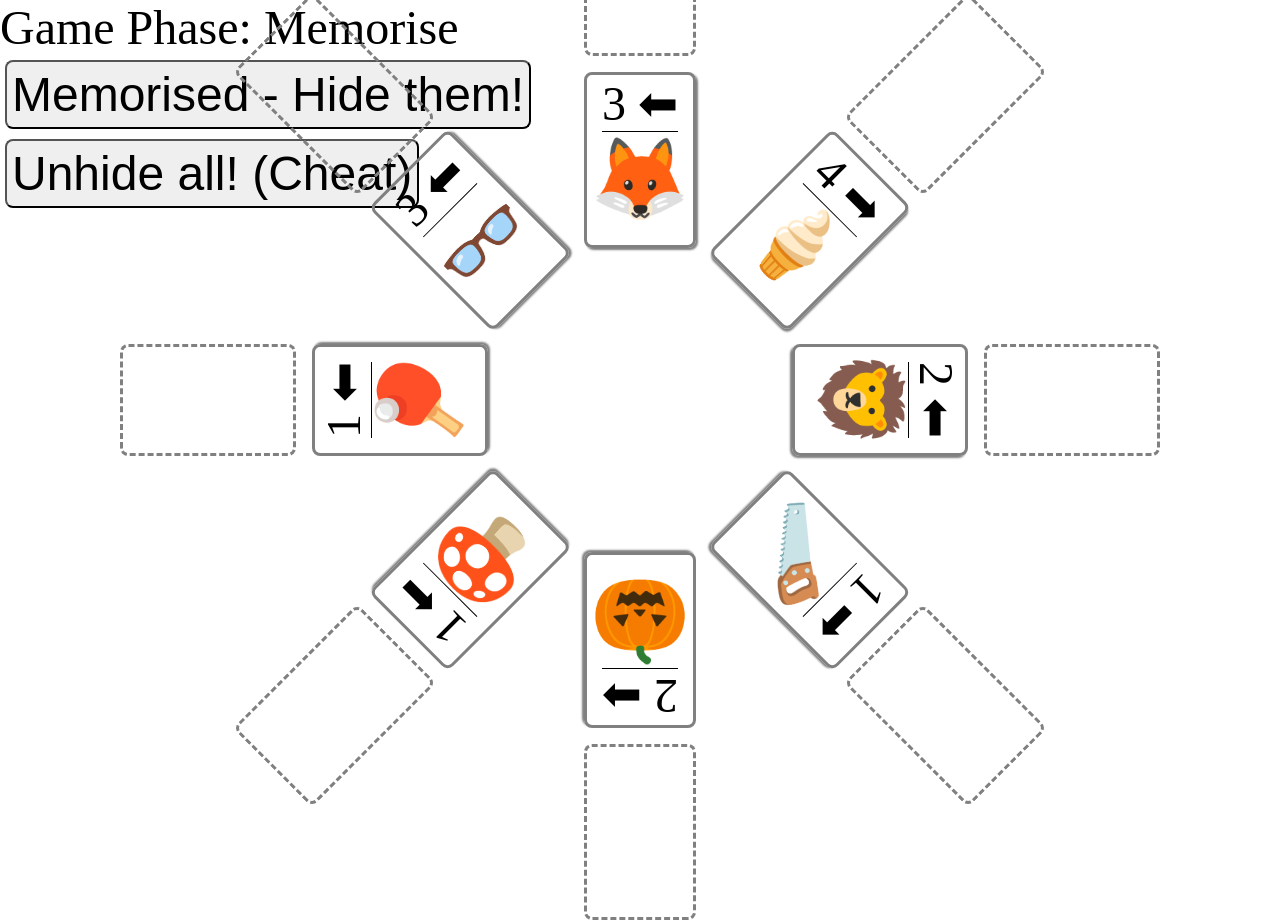
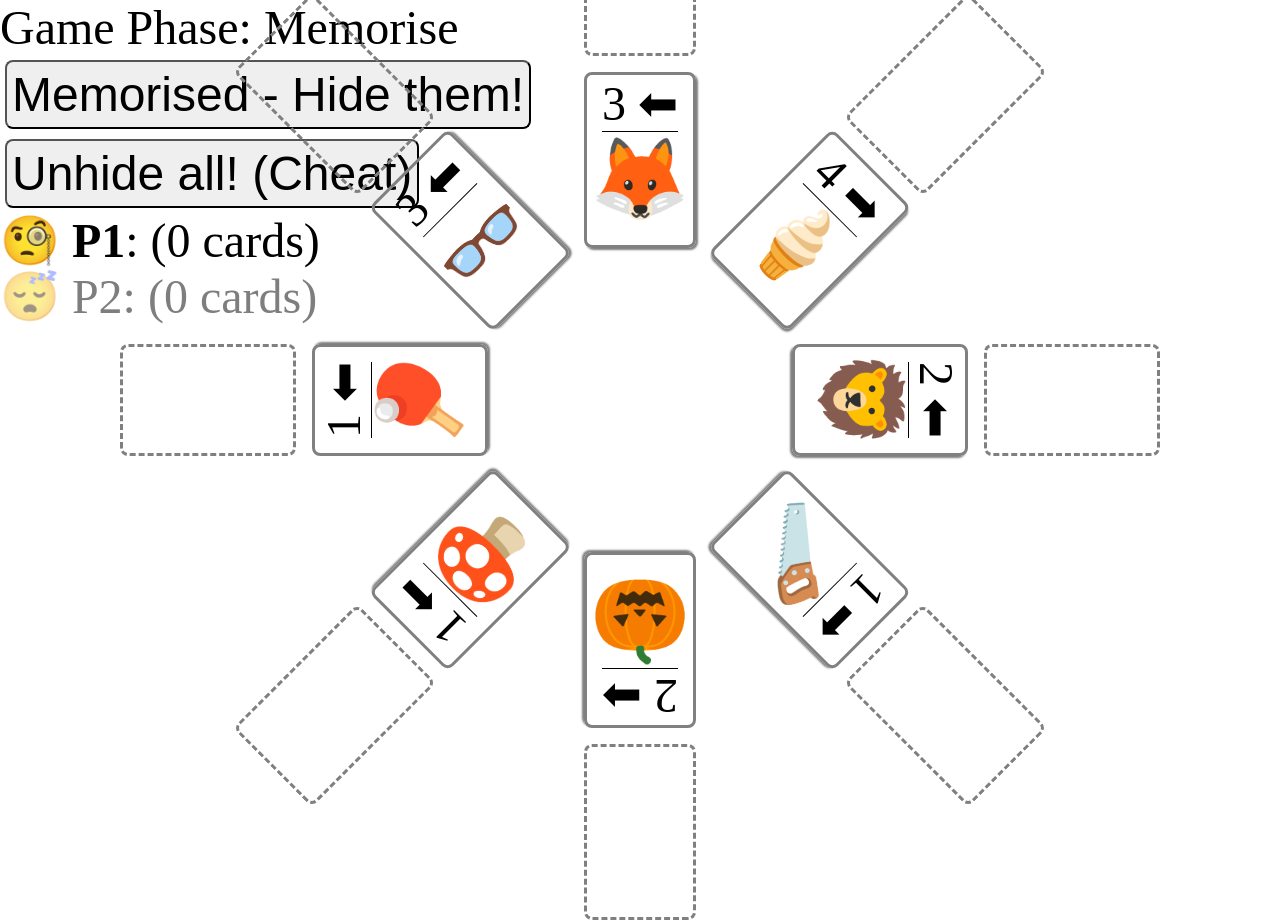
Before and after one commit to nbogie/sherlock-game-react-ts, a React (Create React App) app: page / in a window 1280 px wide. Built offline with nearby package versions, Linux system fonts and the light colour scheme.

Commit message:
add concept and view of current player

```diff
--- a/src/App.css
+++ b/src/App.css
@@ -136,3 +136,15 @@ button {
   justify-content: flex-start;
   align-items: flex-start;
 }
+
+.player.active {
+  /* border: 2px solid red; */
+}
+
+.player.inactive {
+  opacity: 0.5;
+}
+
+span.active {
+  font-weight: bold;
+}
--- a/src/components/MemoryRingGame.tsx
+++ b/src/components/MemoryRingGame.tsx
@@ -4,6 +4,7 @@ import { cardAtPos } from "../gameCore/deck";
 import { createInitialState, GameState } from "../gameCore/gameState";
 import { Card } from "../gameCore/types";
 import { CardRingView } from "./CardRingView";
+import { PlayersView } from "./PlayersView";
 
 export function MemoryRingGame() {
     const initialState: GameState = createInitialState();
@@ -25,7 +26,6 @@ export function MemoryRingGame() {
         dispatch({ type: "take-won-card", slotNumber: gameState.markerPos, card: cardAtPos(gameState.inPlayCards, gameState.markerPos) });
     }
 
-
     return (
         <div className="memoryRingGame">
             Game Phase: {gameState.phase}
@@ -35,6 +35,10 @@ export function MemoryRingGame() {
                 {gameState.phase === "WaitForCardWinAck" && <button onClick={handleTakeWonCard}>Take won card!</button>}
                 {<button onClick={handleUnhideAll}>Unhide all! (Cheat)</button>}
             </div>
+            <PlayersView
+                players={gameState.players}
+                currentPlayerId={gameState.currentPlayerId}
+            />
             <CardRingView
                 inPlayCards={gameState.inPlayCards}
                 handleMarkerClick={(slotNumber, card: Card) => { dispatch({ type: "place-marker", slotNumber }) }}
--- /dev/null
+++ b/src/components/PlayerView.tsx
@@ -0,0 +1,12 @@
+import { Player } from "../gameCore/types";
+
+interface PlayerViewProps {
+    player: Player;
+    isActive: boolean;
+}
+export function PlayerView(props: PlayerViewProps) {
+    const { player, isActive } = props;
+    const activeClass = isActive ? "active" : "inactive";
+    const indicator = isActive ? "🧐" : "😴";
+    return <div className={"player " + activeClass}>{indicator} <span className={activeClass}>{player.name}</span>: ({player.cardsWon.length} cards)</div>
+}
--- /dev/null
+++ b/src/components/PlayersView.tsx
@@ -0,0 +1,15 @@
+import { Player } from "../gameCore/types"
+import { PlayerView } from "./PlayerView"
+
+interface PlayersViewProps {
+    players: Player[];
+    currentPlayerId: string;
+}
+export function PlayersView(props: PlayersViewProps) {
+    const { players, currentPlayerId } = props;
+    return (<div>
+        {players.map(player => (
+            <PlayerView player={player} key={player.id} isActive={currentPlayerId === player.id} />
+        ))}
+    </div>)
+}
--- a/src/gameCore/gameState.ts
+++ b/src/gameCore/gameState.ts
@@ -9,6 +9,7 @@ export interface GameState {
   markerPos: SlotNumber | null;
   phase: Phase;
   players: Player[];
+  currentPlayerId: string;
 }
 
 export function createInitialState(): GameState {
@@ -25,5 +26,6 @@ export function createInitialState(): GameState {
     phase: "Memorise",
     markerPos: null,
     players,
+    currentPlayerId: players[0].id,
   };
 }
```
